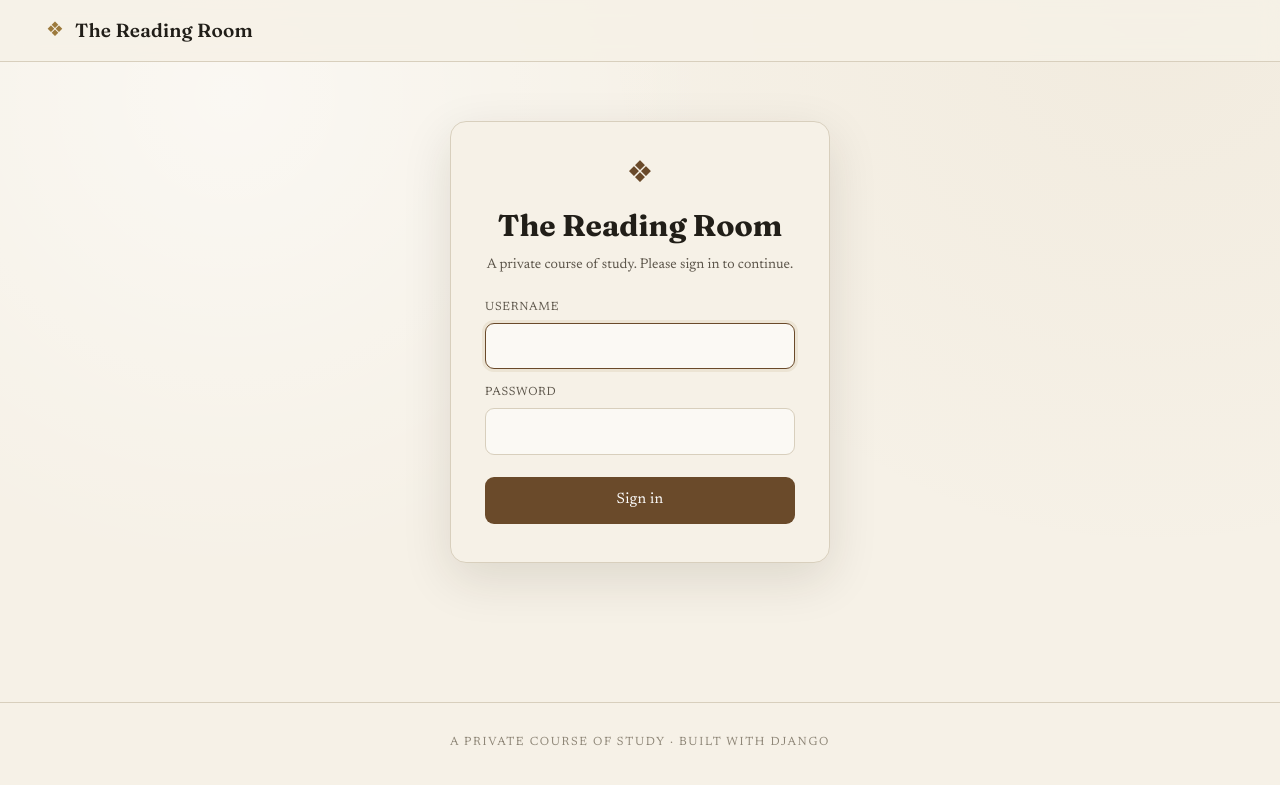
After one commit to masonwaters1/Masons-Larning, a Django app: page /accounts/login/ in a window 1280 px wide. The commit adds this page. Shown: the top 785 px of the page. Run offline with Django 5.2, Linux system fonts and the light colour scheme; some web fonts are replaced.

Commit message:
Add login / password protection

```diff
--- a/config/settings.py
+++ b/config/settings.py
@@ -72,6 +72,7 @@
     'django.middleware.common.CommonMiddleware',
     'django.middleware.csrf.CsrfViewMiddleware',
     'django.contrib.auth.middleware.AuthenticationMiddleware',
+    'django.contrib.auth.middleware.LoginRequiredMiddleware',
     'django.contrib.messages.middleware.MessageMiddleware',
     'django.middleware.clickjacking.XFrameOptionsMiddleware',
 ]
@@ -163,3 +164,8 @@
         "BACKEND": "whitenoise.storage.CompressedStaticFilesStorage",
     },
 }
+
+# Authentication
+LOGIN_URL = "login"
+LOGIN_REDIRECT_URL = "dashboard"
+LOGOUT_REDIRECT_URL = "login"
--- a/config/urls.py
+++ b/config/urls.py
@@ -1,7 +1,17 @@
 from django.contrib import admin
 from django.urls import path, include
+from django.contrib.auth import views as auth_views
+from django.contrib.auth.decorators import login_not_required
 
 urlpatterns = [
     path("admin/", admin.site.urls),
+    path(
+        "accounts/login/",
+        login_not_required(
+            auth_views.LoginView.as_view(template_name="courses/login.html")
+        ),
+        name="login",
+    ),
+    path("accounts/logout/", auth_views.LogoutView.as_view(), name="logout"),
     path("", include("courses.urls")),
 ]
--- a/courses/static/courses/css/style.css
+++ b/courses/static/courses/css/style.css
@@ -284,3 +284,35 @@
 /* Fix: explicit display on these overrides the [hidden] attribute, so restore it */
 .notes-panel[hidden]{ display:none; }
 .hl-pop[hidden]{ display:none; }
+
+/* ===== Login + logout ===== */
+.logout-form{ display:inline; margin:0; }
+.logout-btn{ font:inherit; font-size:13px; letter-spacing:.02em; cursor:pointer;
+  background:none; border:none; color:var(--ink-soft,#6b6253);
+  padding:4px 6px; border-radius:6px; }
+.logout-btn:hover{ color:var(--ink,#2c2418); background:var(--accent-soft,#efe8d9); }
+
+.login-page main{ display:flex; align-items:center; justify-content:center;
+  min-height:70vh; padding:40px 20px; }
+.login-wrap{ width:100%; max-width:380px; }
+.login-card{ background:var(--paper,#fff); border:1px solid var(--rule,#d8d2c4);
+  border-radius:16px; padding:38px 34px; text-align:center;
+  box-shadow:0 16px 50px rgba(40,30,12,.12); }
+.login-mark{ font-size:30px; color:var(--accent,#7d5e2e); line-height:1; }
+.login-title{ font-family:var(--display,'Fraunces',serif); font-size:30px;
+  margin:.35em 0 .15em; color:var(--ink,#2c2418); }
+.login-sub{ font-size:14px; color:var(--ink-soft,#6b6253); margin:0 0 22px; line-height:1.5; }
+.login-form{ text-align:left; }
+.login-label{ display:block; font-size:12px; letter-spacing:.06em; text-transform:uppercase;
+  color:var(--ink-soft,#6b6253); margin:14px 0 5px; }
+.login-input{ width:100%; box-sizing:border-box; font:inherit; font-size:15px;
+  padding:10px 12px; border:1px solid var(--rule,#d8d2c4); border-radius:9px;
+  background:var(--paper-soft,#fbf9f4); color:var(--ink,#2c2418); }
+.login-input:focus{ outline:none; border-color:var(--accent,#7d5e2e);
+  box-shadow:0 0 0 3px var(--accent-soft,#efe8d9); }
+.login-btn{ width:100%; margin-top:22px; font:inherit; font-size:15px; cursor:pointer;
+  padding:11px 14px; border-radius:9px; border:none;
+  background:var(--accent,#7d5e2e); color:#fff; letter-spacing:.02em; }
+.login-btn:hover{ filter:brightness(.96); }
+.login-error{ background:#fbeaea; border:1px solid #e3b9b9; color:#8a2f2f;
+  font-size:13px; padding:9px 12px; border-radius:9px; margin-bottom:6px; }
--- a/courses/templates/courses/base.html
+++ b/courses/templates/courses/base.html
@@ -18,6 +18,11 @@
     </a>
     <nav class="topnav">
       {% block topnav %}{% endblock %}
+      {% if user.is_authenticated %}
+      <form method="post" action="{% url 'logout' %}" class="logout-form">{% csrf_token %}
+        <button type="submit" class="logout-btn" title="Log out">Log out</button>
+      </form>
+      {% endif %}
     </nav>
   </header>
   <main>
--- a/courses/templates/courses/dashboard.html
+++ b/courses/templates/courses/dashboard.html
@@ -36,7 +36,7 @@
 </section>
 
 <div class="wrap">
-  <div class="section-head"><h2>The Five Courses</h2><span class="eyebrow">Reading order &rarr;</span></div>
+  <div class="section-head"><h2>The {{ course_count_word }} Courses</h2><span class="eyebrow">Reading order &rarr;</span></div>
   <div class="course-grid">
     {% for c in courses %}
     <a class="course-card" href="{{ c.get_absolute_url }}" style="--ca:{{ c.accent }}">
--- a/courses/templates/courses/lesson_detail.html
+++ b/courses/templates/courses/lesson_detail.html
@@ -11,7 +11,7 @@
 <div class="reader-grid">
   <aside class="reader-rail left">
     <div class="rail-sticky">
-      <div class="rail-label">The Five Courses</div>
+      <div class="rail-label">The {{ course_count_word }} Courses</div>
       <ul class="rail-courses">
         {% for c in courses %}
         <li><a href="{{ c.get_absolute_url }}" class="{% if c.id == course.id %}cur{% endif %}">
--- /dev/null
+++ b/courses/templates/courses/login.html
@@ -0,0 +1,32 @@
+{% extends "courses/base.html" %}
+{% load static %}
+{% block title %}Sign in &middot; The Reading Room{% endblock %}
+{% block body_class %}login-page{% endblock %}
+
+{% block content %}
+<div class="login-wrap">
+  <div class="login-card">
+    <div class="login-mark">&#10070;</div>
+    <h1 class="login-title">The Reading Room</h1>
+    <p class="login-sub">A private course of study. Please sign in to continue.</p>
+
+    {% if form.errors %}
+      <div class="login-error">That username and password didn&rsquo;t match. Please try again.</div>
+    {% endif %}
+
+    <form method="post" action="{% url 'login' %}" class="login-form">
+      {% csrf_token %}
+      <label class="login-label" for="id_username">Username</label>
+      <input class="login-input" type="text" name="username" id="id_username"
+             autocomplete="username" autofocus required>
+
+      <label class="login-label" for="id_password">Password</label>
+      <input class="login-input" type="password" name="password" id="id_password"
+             autocomplete="current-password" required>
+
+      <input type="hidden" name="next" value="{{ next }}">
+      <button type="submit" class="login-btn">Sign in</button>
+    </form>
+  </div>
+</div>
+{% endblock %}
```
Also changed, not shown: courses/management/commands/ensure_reader.py (added, +32 -0 lines), courses/views.py (+10 -0 lines), 1 other file.
